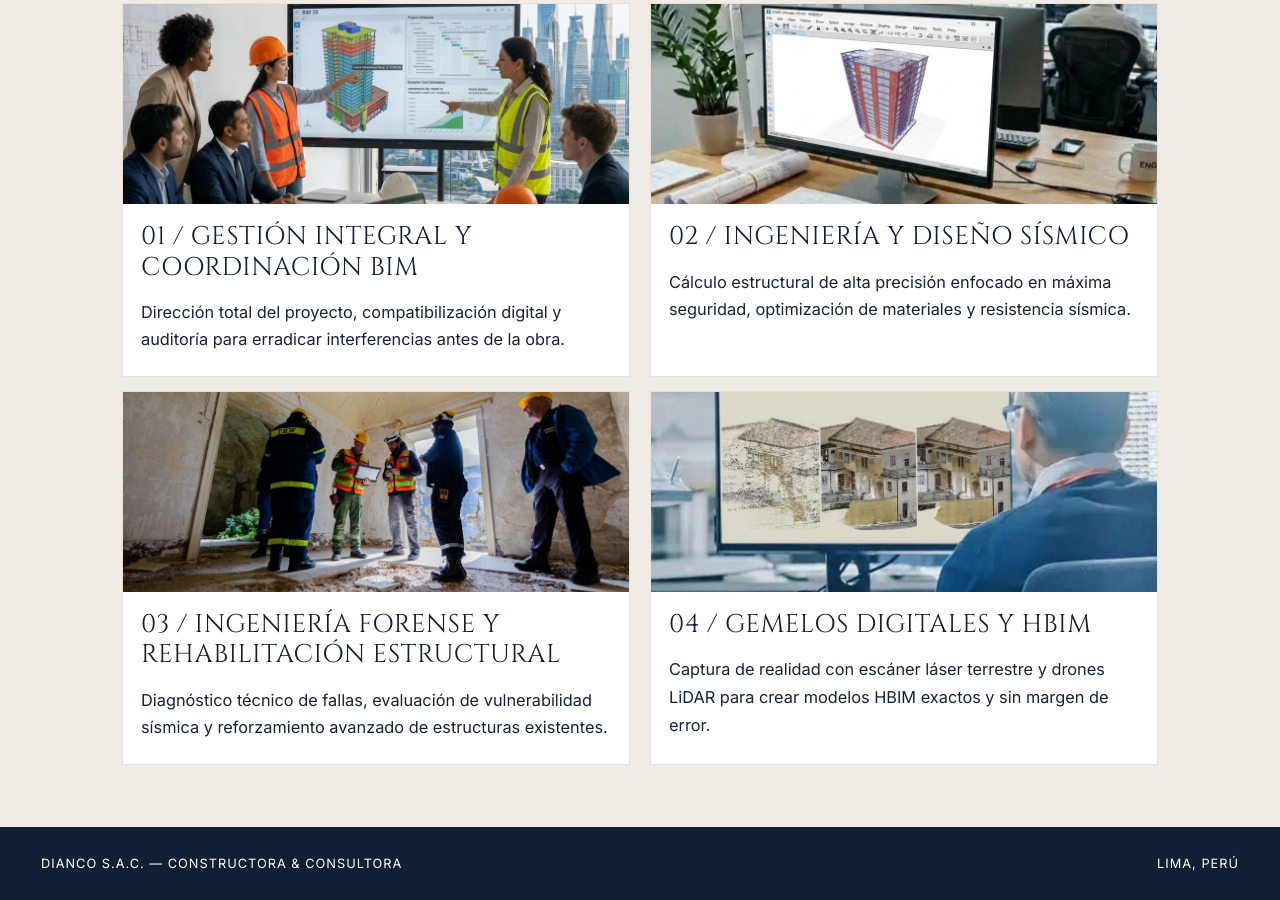
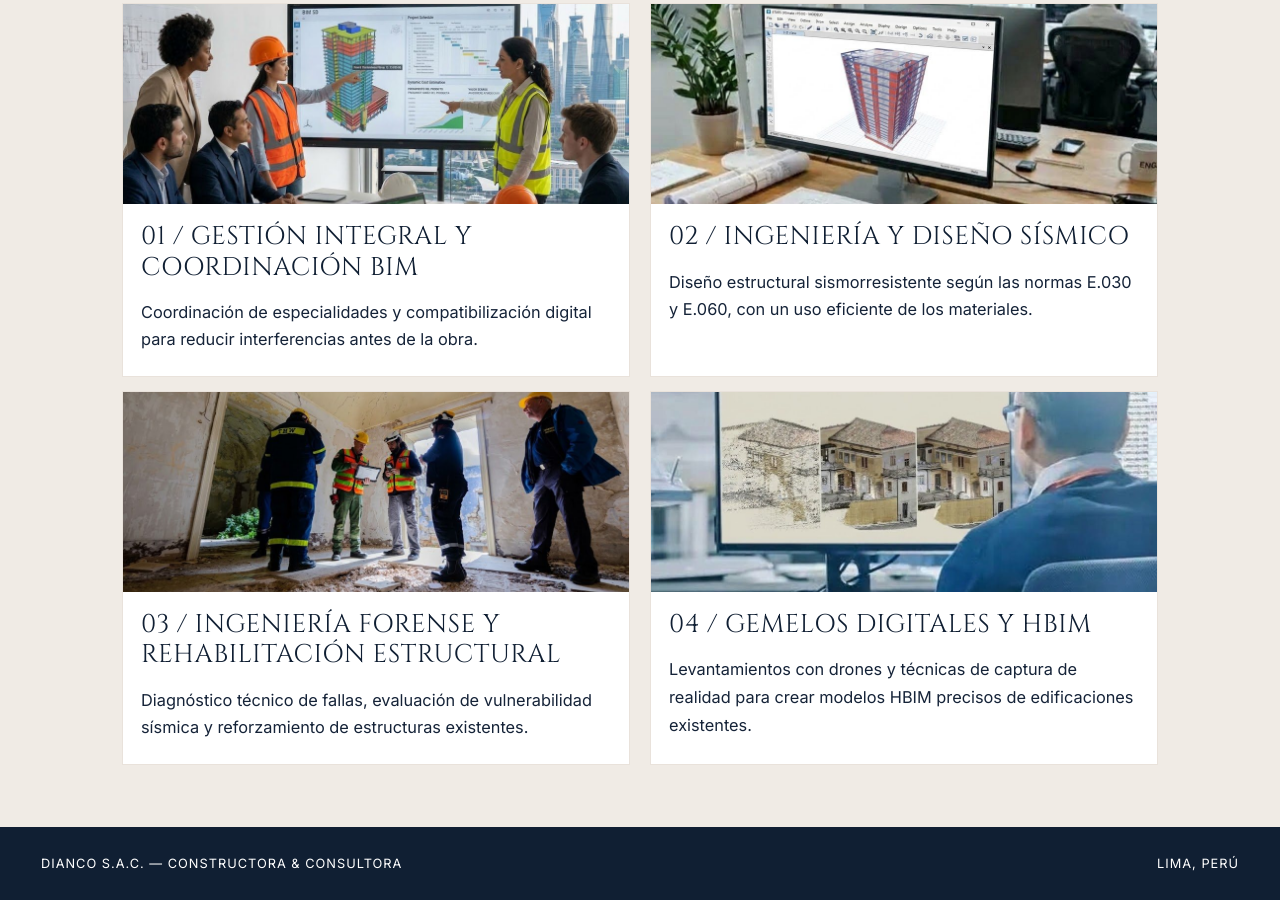
Before and after one commit to dianco-sac/dianco-sac.github.io, a plain HTML site: page construccion.html in a window 1280 px wide. Shown: the part 946-1846 px from the top of the page. Drawn offline with Linux system fonts and the light colour scheme.

Commit message:
Ajusta textos de servicios a un tono más preciso y modesto
Co-Authored-By: Claude Opus 5.5 <noreply@anthropic.com>
Claude-Session: https://claude.ai/code/session_013G31mACH1hmjdufmYFjLYp

```diff
--- a/construccion.html
+++ b/construccion.html
@@ -305,28 +305,28 @@
                     <img loading="lazy" src="imagen-3.jpg" alt="Equipo técnico coordinando un modelo BIM" style="object-position: center 40%;">
                 </span>
                 <h3>01 / GESTIÓN INTEGRAL Y COORDINACIÓN BIM</h3>
-                <p>Dirección total del proyecto, compatibilización digital y auditoría para erradicar interferencias antes de la obra.</p>
+                <p>Coordinación de especialidades y compatibilización digital para reducir interferencias antes de la obra.</p>
             </div>
             <div class="card-img">
                 <span class="image-frame">
                     <img loading="lazy" src="imagen-4.jpg" alt="Ingeniero revisando planos y modelo arquitectónico" style="object-position: center 40%;">
                 </span>
                 <h3>02 / INGENIERÍA Y DISEÑO SÍSMICO</h3>
-                <p>Cálculo estructural de alta precisión enfocado en máxima seguridad, optimización de materiales y resistencia sísmica.</p>
+                <p>Diseño estructural sismorresistente según las normas E.030 y E.060, con un uso eficiente de los materiales.</p>
             </div>
             <div class="card-img">
                 <span class="image-frame">
                     <img loading="lazy" src="imagen-5.jpg" alt="Equipo técnico inspeccionando daños en una estructura" style="object-position: center 55%;">
                 </span>
                 <h3>03 / INGENIERÍA FORENSE Y REHABILITACIÓN ESTRUCTURAL</h3>
-                <p>Diagnóstico técnico de fallas, evaluación de vulnerabilidad sísmica y reforzamiento avanzado de estructuras existentes.</p>
+                <p>Diagnóstico técnico de fallas, evaluación de vulnerabilidad sísmica y reforzamiento de estructuras existentes.</p>
             </div>
             <div class="card-img">
                 <span class="image-frame">
                     <img loading="lazy" src="imagen-6.jpg" alt="Especialista revisando un modelo digital de viviendas" style="object-position: center 30%;">
                 </span>
                 <h3>04 / GEMELOS DIGITALES Y HBIM</h3>
-                <p>Captura de realidad con escáner láser terrestre y drones LiDAR para crear modelos HBIM exactos y sin margen de error.</p>
+                <p>Levantamientos con drones y técnicas de captura de realidad para crear modelos HBIM precisos de edificaciones existentes.</p>
             </div>
         </div>
     </section>
```
Also changed, not shown: consultoria.html (+1 -1 lines), index.html (+1 -1 lines).
